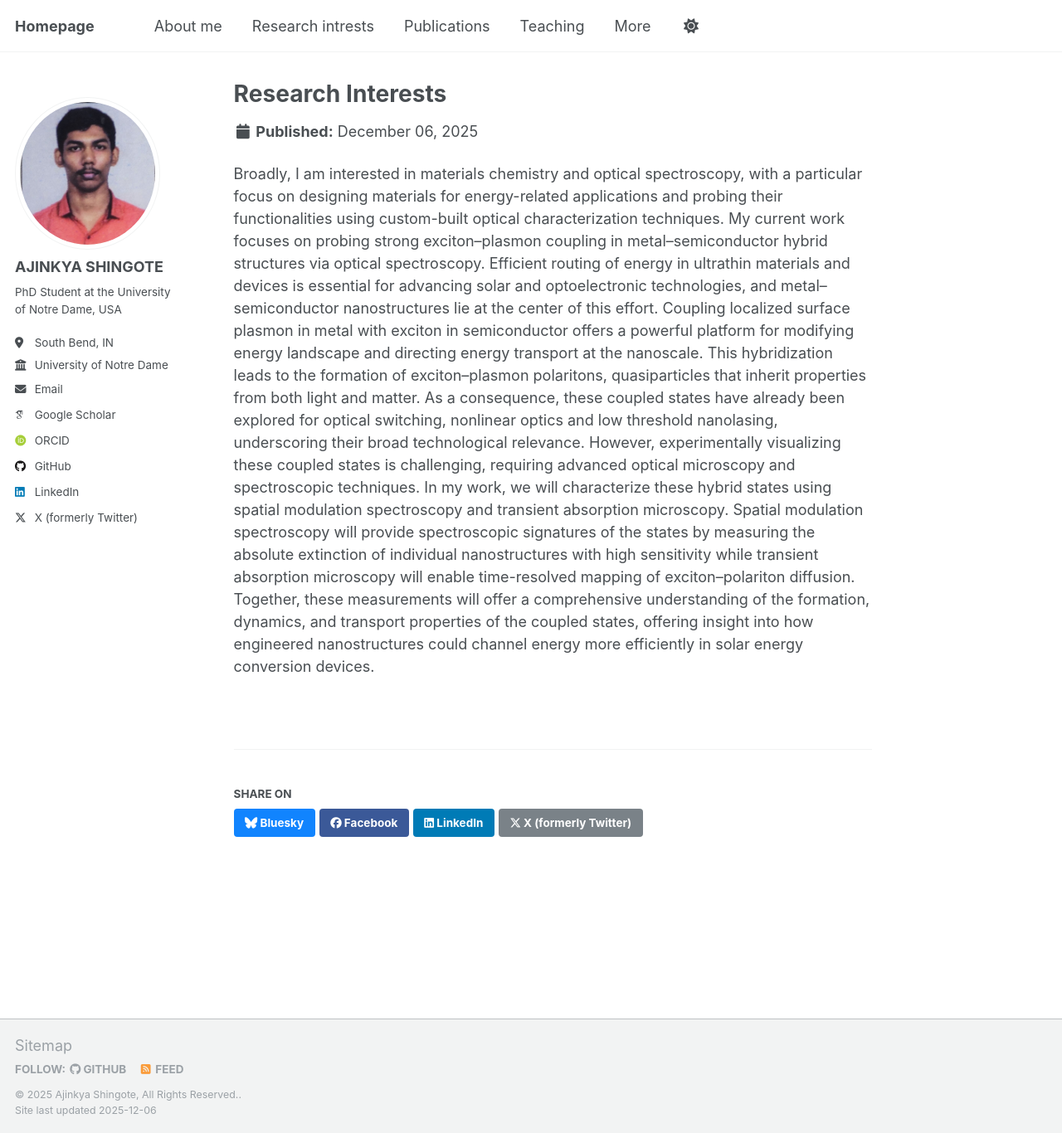
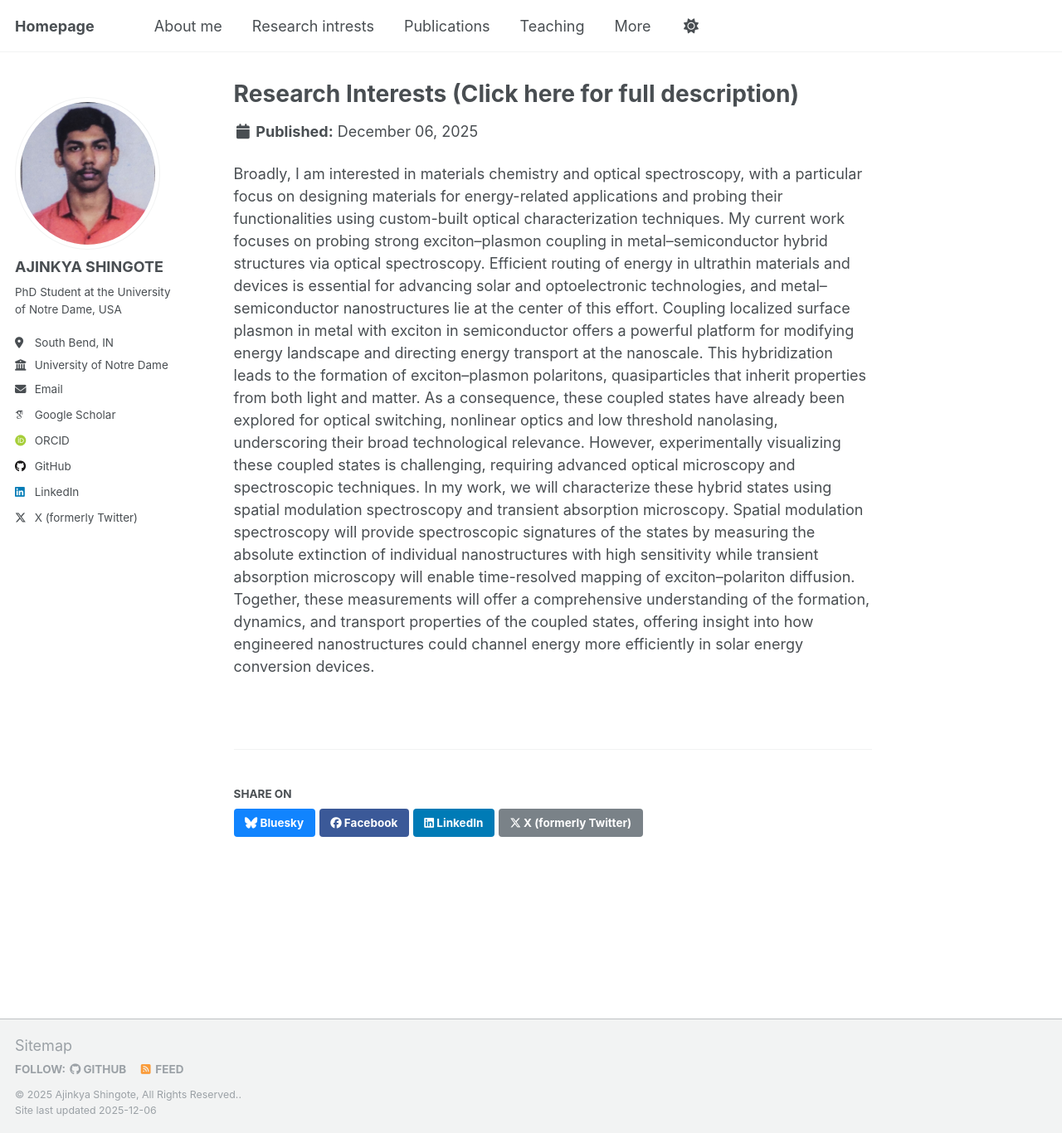
Before and after one commit to ajinkya-ss/ajinkya-ss, a Jekyll site: the page built from _portfolio/portfolio-1.md, in a window 1280 px wide and 1366 px high. Shown: the whole window at 83% size. Built offline with Jekyll 4.4.1, drawn with Linux system fonts in a browser that asks for light colours; some web fonts are replaced; a script that is not in the unit is left out.

Commit message:
Update portfolio-1.md

```diff
--- a/_portfolio/portfolio-1.md
+++ b/_portfolio/portfolio-1.md
@@ -1,5 +1,5 @@
 ---
-title: "Research Interests"
+title: "Research Interests (Click here for full description)"
 excerpt: "Short description of portfolio item number 1<br/><img src='/images/500x300.png'>"
 collection: portfolio
 ---
```
